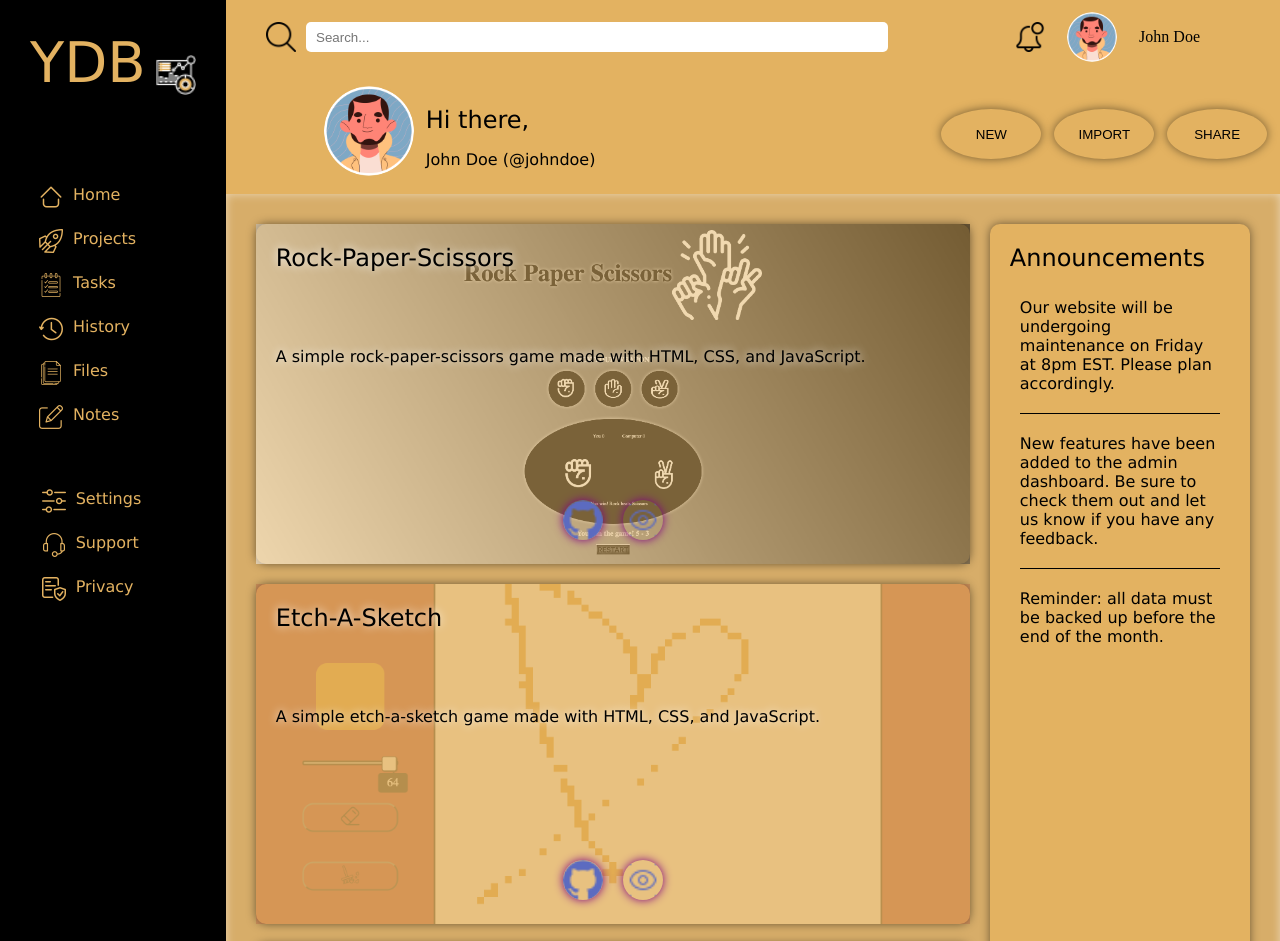
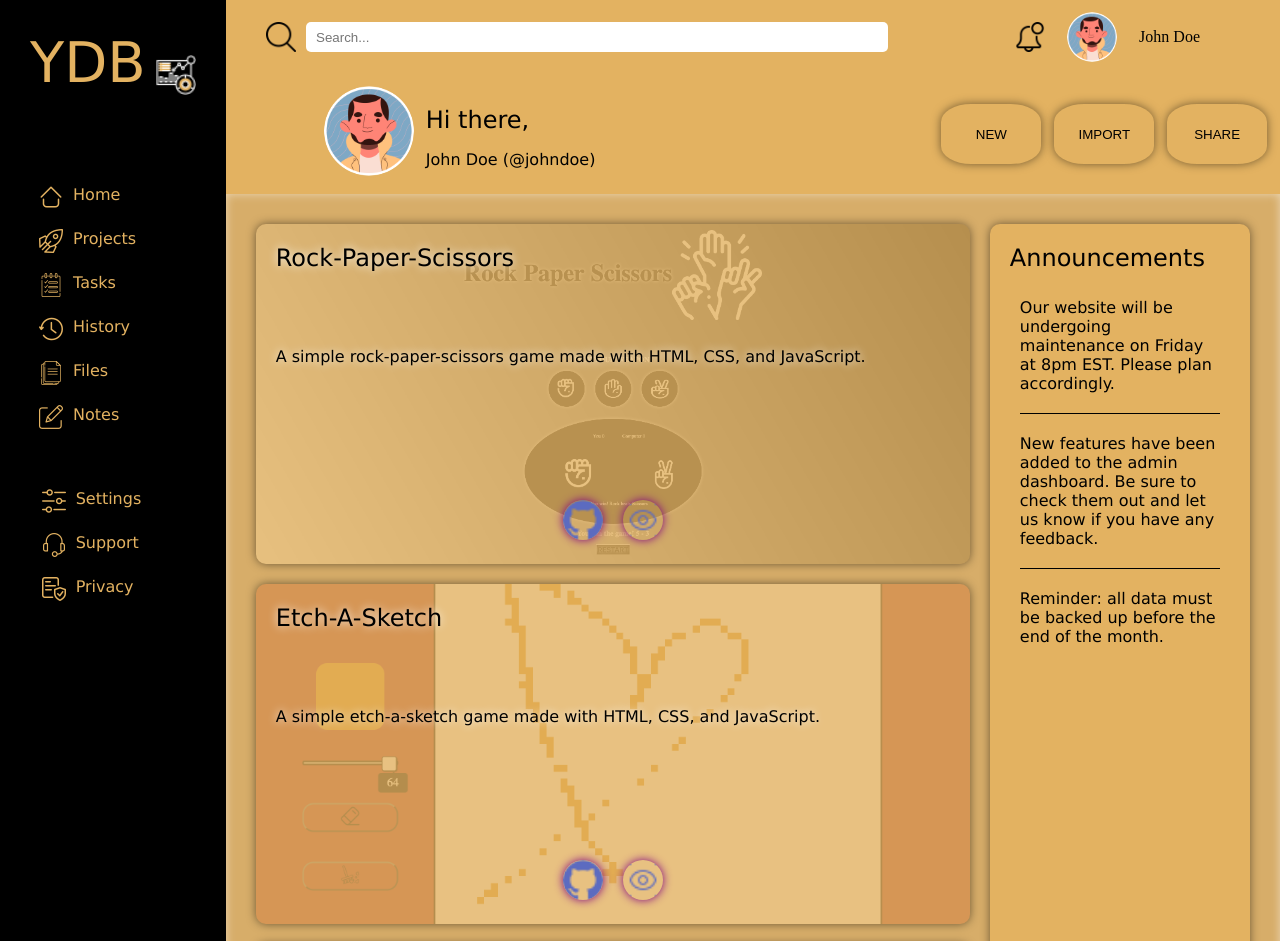
Before and after one commit to mosmn/Admin-Dashboard, a plain HTML site: page index.html in a window 1280 px wide. Shown: the top 941 px of the page. Drawn offline with Linux system fonts and the light colour scheme.

Commit message:
fixed background image border radius

```diff
--- a/style.css
+++ b/style.css
@@ -82,9 +82,9 @@
 .actions button {
     cursor: pointer;
     width: 100px;
-    height: 50px;
+    height: 60px;
     border: none;
-    border-radius: 50%;
+    border-radius: 30%;
     background-color: #E3B261;
     box-shadow: 0 0 10px 0 rgba(0, 0, 0, 0.5);
 }
@@ -231,6 +231,7 @@ img[alt="user-g"] {
     background-size: cover;
     background-position: center;
     background-repeat: no-repeat;
+    border-radius: 10px;
     opacity: var(--op-value);
     z-index: -1;
     position: absolute;
@@ -251,6 +252,7 @@ img[alt="user-g"] {
     background-size: cover;
     background-position: center;
     background-repeat: no-repeat;
+    border-radius: 10px;
     opacity: var(--op-value);
     z-index: -1;
     position: absolute;
@@ -271,7 +273,8 @@ img[alt="user-g"] {
     background-size: cover;
     background-position: center;
     background-repeat: no-repeat;
-    opacity: 0.5;
+    border-radius: 10px;
+    opacity: var(--op-value);
     z-index: -1;
     position: absolute;
     top: 0;
@@ -291,6 +294,7 @@ img[alt="user-g"] {
     background-size: cover;
     background-position: center;
     background-repeat: no-repeat;
+    border-radius: 10px;
     opacity: var(--op-value);
     z-index: -1;
     position: absolute;
@@ -307,10 +311,11 @@ img[alt="user-g"] {
 
 .suf::before {
     content: "";
-    background-image: url(imgs/suf.png);
+    background-image: url(imgs/s2.png);
     background-size: cover;
     background-position: center;
     background-repeat: no-repeat;
+    border-radius: 10px;
     opacity: var(--op-value);
     z-index: -1;
     position: absolute;
```
